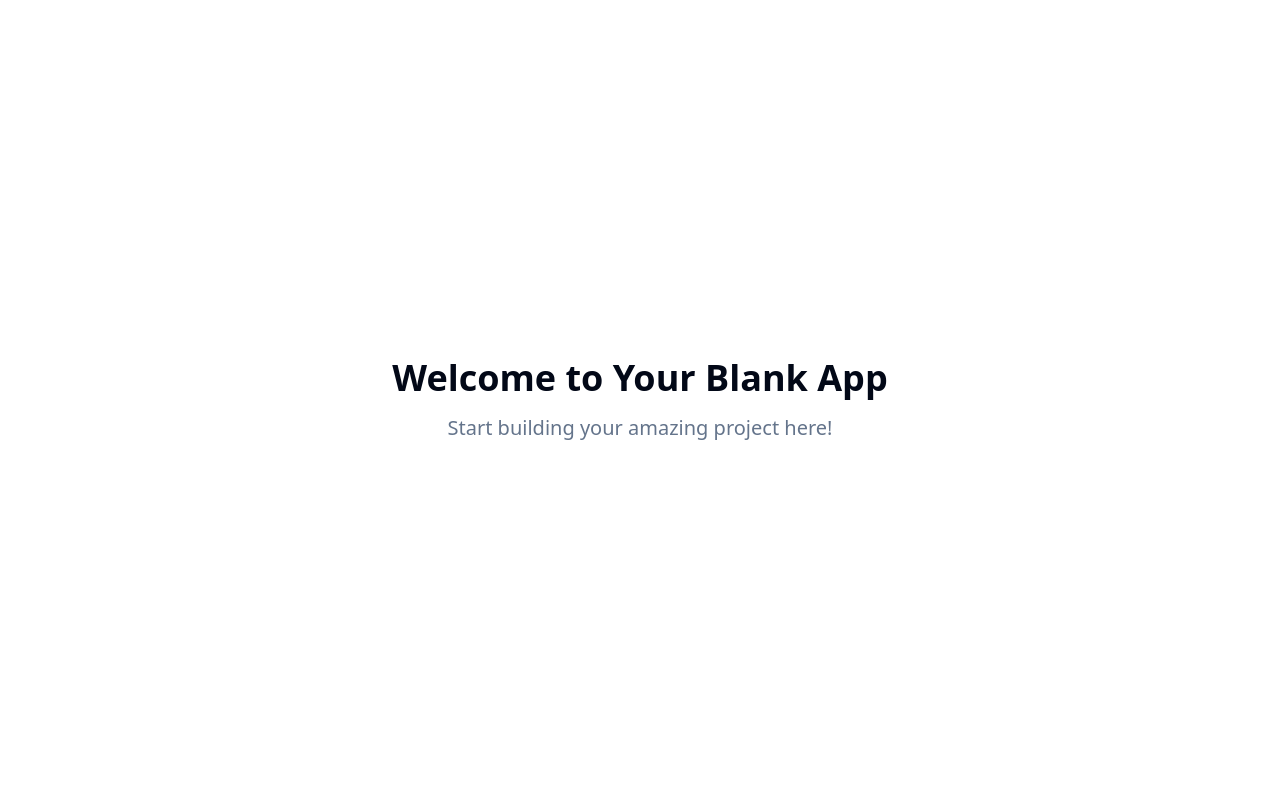
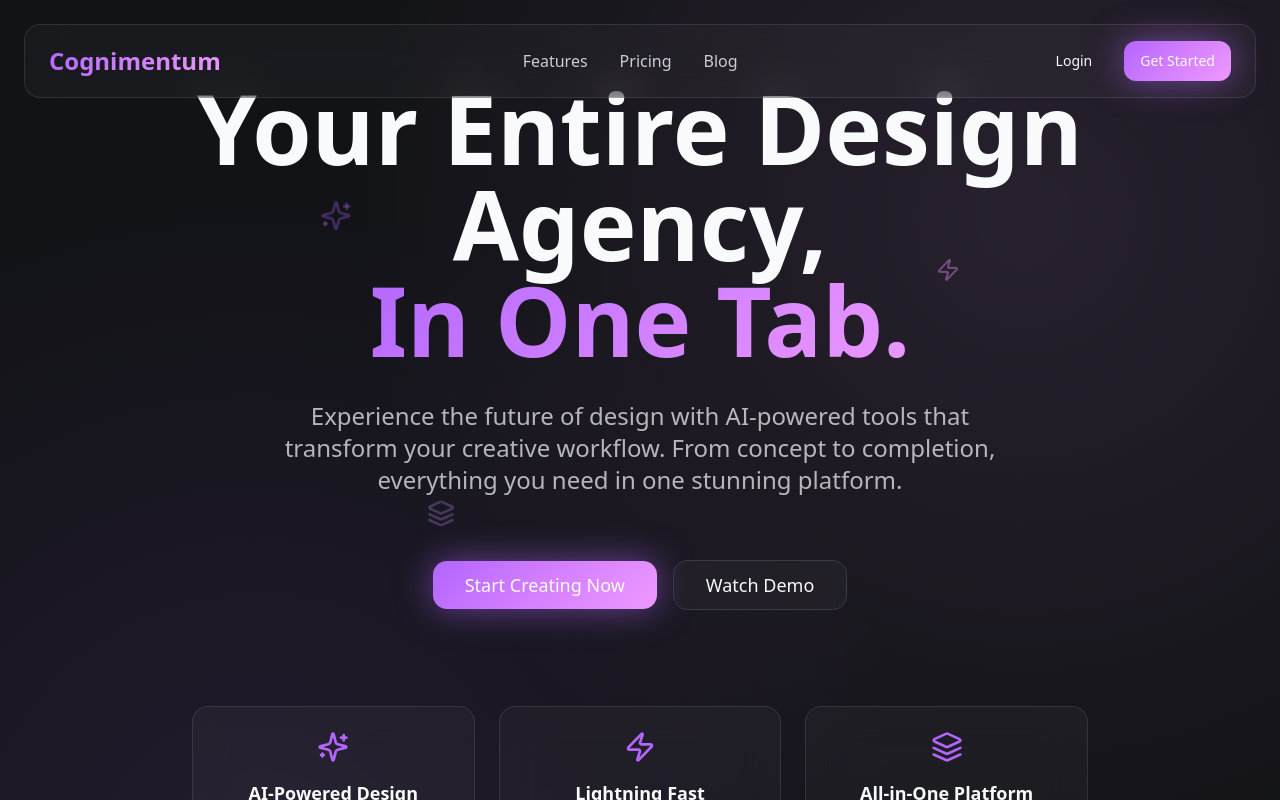
Before and after one commit to moxxum/cognimentum-purple-glaze-glow, a React (Vite) app: page / in a window 1280 px wide. Shown: the top 800 px of the page. Built offline with nearby package versions, Linux system fonts and the light colour scheme.

Commit message:
Refactor: Homepage design
Refactor the homepage design to be sleek, modern, and stylized,
using glass, gradients, and glows while maintaining the
Cognimentum name, slogan, and primary purple color.

```diff
--- a/index.html
+++ b/index.html
@@ -3,12 +3,12 @@
   <head>
     <meta charset="UTF-8" />
     <meta name="viewport" content="width=device-width, initial-scale=1.0" />
-    <title>cognimentum-purple-glaze-glow</title>
-    <meta name="description" content="Lovable Generated Project" />
-    <meta name="author" content="Lovable" />
+    <title>Cognimentum - Your Entire Design Agency, In One Tab</title>
+    <meta name="description" content="Experience the future of design with AI-powered tools that transform your creative workflow. From concept to completion, everything you need in one stunning platform." />
+    <meta name="author" content="Cognimentum" />
 
-    <meta property="og:title" content="cognimentum-purple-glaze-glow" />
-    <meta property="og:description" content="Lovable Generated Project" />
+    <meta property="og:title" content="Cognimentum - Your Entire Design Agency, In One Tab" />
+    <meta property="og:description" content="Experience the future of design with AI-powered tools that transform your creative workflow. From concept to completion, everything you need in one stunning platform." />
     <meta property="og:type" content="website" />
     <meta property="og:image" content="https://lovable.dev/opengraph-image-p98pqg.png" />
 
--- /dev/null
+++ b/src/components/Footer.tsx
@@ -0,0 +1,34 @@
+export function Footer() {
+  return (
+    <footer className="py-12 px-6">
+      <div className="max-w-7xl mx-auto">
+        <div className="glass-bg rounded-2xl p-8 border border-white/10">
+          <div className="flex flex-col md:flex-row justify-between items-center space-y-4 md:space-y-0">
+            {/* Logo and Copyright */}
+            <div className="flex items-center space-x-4">
+              <div className="text-xl font-bold text-gradient">
+                Cognimentum
+              </div>
+              <span className="text-foreground/50 text-sm">
+                © 2025 Cognimentum
+              </span>
+            </div>
+
+            {/* Links */}
+            <div className="flex items-center space-x-6 text-sm">
+              <a href="#privacy" className="text-foreground/60 hover:text-foreground transition-colors">
+                Privacy
+              </a>
+              <a href="#terms" className="text-foreground/60 hover:text-foreground transition-colors">
+                Terms
+              </a>
+              <a href="#contact" className="text-foreground/60 hover:text-foreground transition-colors">
+                Contact
+              </a>
+            </div>
+          </div>
+        </div>
+      </div>
+    </footer>
+  );
+}
--- /dev/null
+++ b/src/components/HeroSection.tsx
@@ -0,0 +1,82 @@
+import { Button } from "@/components/ui/button";
+import { Sparkles, Zap, Layers } from "lucide-react";
+
+export function HeroSection() {
+  return (
+    <section className="min-h-screen flex items-center justify-center px-6 pt-20">
+      <div className="max-w-6xl mx-auto text-center">
+        {/* Floating Icons */}
+        <div className="absolute inset-0 overflow-hidden pointer-events-none">
+          <Sparkles className="absolute top-1/4 left-1/4 w-8 h-8 text-primary/30 animate-float" />
+          <Zap className="absolute top-1/3 right-1/4 w-6 h-6 text-gradient-end/40 animate-float" style={{ animationDelay: '2s' }} />
+          <Layers className="absolute bottom-1/3 left-1/3 w-7 h-7 text-primary-light/30 animate-float" style={{ animationDelay: '4s' }} />
+        </div>
+
+        {/* Main Content */}
+        <div className="space-y-8 animate-fade-in-up">
+          {/* Headline */}
+          <div className="space-y-4">
+            <h1 className="text-6xl md:text-7xl lg:text-8xl font-bold leading-tight">
+              Your Entire Design Agency,
+              <br />
+              <span className="text-gradient">In One Tab.</span>
+            </h1>
+          </div>
+
+          {/* Subtext */}
+          <div className="max-w-3xl mx-auto">
+            <p className="text-xl md:text-2xl text-foreground/70 leading-relaxed">
+              Experience the future of design with AI-powered tools that transform your creative workflow.
+              From concept to completion, everything you need in one stunning platform.
+            </p>
+          </div>
+
+          {/* CTA Buttons */}
+          <div className="flex flex-col sm:flex-row gap-4 justify-center items-center pt-8">
+            <Button
+              variant="gradient"
+              size="lg"
+              className="text-lg px-8 py-6 animate-glow-pulse"
+            >
+              Start Creating Now
+            </Button>
+            <Button
+              variant="glass"
+              size="lg"
+              className="text-lg px-8 py-6"
+            >
+              Watch Demo
+            </Button>
+          </div>
+
+          {/* Features Preview */}
+          <div className="grid grid-cols-1 md:grid-cols-3 gap-6 pt-16 max-w-4xl mx-auto">
+            <div className="glass-bg glass-hover rounded-2xl p-6 border border-white/10">
+              <Sparkles className="w-8 h-8 text-primary mb-4 mx-auto" />
+              <h3 className="text-lg font-semibold mb-2">AI-Powered Design</h3>
+              <p className="text-foreground/60 text-sm">
+                Generate stunning visuals with advanced AI that understands your creative vision.
+              </p>
+            </div>
+
+            <div className="glass-bg glass-hover rounded-2xl p-6 border border-white/10">
+              <Zap className="w-8 h-8 text-primary mb-4 mx-auto" />
+              <h3 className="text-lg font-semibold mb-2">Lightning Fast</h3>
+              <p className="text-foreground/60 text-sm">
+                From concept to completion in minutes, not hours. Accelerate your entire design process.
+              </p>
+            </div>
+
+            <div className="glass-bg glass-hover rounded-2xl p-6 border border-white/10">
+              <Layers className="w-8 h-8 text-primary mb-4 mx-auto" />
+              <h3 className="text-lg font-semibold mb-2">All-in-One Platform</h3>
+              <p className="text-foreground/60 text-sm">
+                Brainstorming, creation, collaboration, and delivery - everything integrated seamlessly.
+              </p>
+            </div>
+          </div>
+        </div>
+      </div>
+    </section>
+  );
+}
--- /dev/null
+++ b/src/components/Navigation.tsx
@@ -0,0 +1,41 @@
+import { Button } from "@/components/ui/button";
+
+export function Navigation() {
+  return (
+    <nav className="fixed top-0 left-0 right-0 z-50 p-6">
+      <div className="max-w-7xl mx-auto">
+        <div className="glass-bg rounded-2xl px-6 py-4 border border-white/10">
+          <div className="flex items-center justify-between">
+            {/* Logo */}
+            <div className="text-2xl font-bold text-gradient">
+              Cognimentum
+            </div>
+
+            {/* Navigation Links */}
+            <div className="hidden md:flex items-center space-x-8">
+              <a href="#features" className="text-foreground/80 hover:text-foreground transition-colors">
+                Features
+              </a>
+              <a href="#pricing" className="text-foreground/80 hover:text-foreground transition-colors">
+                Pricing
+              </a>
+              <a href="#blog" className="text-foreground/80 hover:text-foreground transition-colors">
+                Blog
+              </a>
+            </div>
+
+            {/* Actions */}
+            <div className="flex items-center space-x-4">
+              <Button variant="ghost" className="hidden md:inline-flex">
+                Login
+              </Button>
+              <Button variant="gradient" className="animate-glow-pulse">
+                Get Started
+              </Button>
+            </div>
+          </div>
+        </div>
+      </div>
+    </nav>
+  );
+}
--- a/src/components/ui/button.tsx
+++ b/src/components/ui/button.tsx
@@ -5,17 +5,15 @@ import { cva, type VariantProps } from "class-variance-authority"
 import { cn } from "@/lib/utils"
 
 const buttonVariants = cva(
-  "inline-flex items-center justify-center gap-2 whitespace-nowrap rounded-md text-sm font-medium ring-offset-background transition-colors focus-visible:outline-none focus-visible:ring-2 focus-visible:ring-ring focus-visible:ring-offset-2 disabled:pointer-events-none disabled:opacity-50 [&_svg]:pointer-events-none [&_svg]:size-4 [&_svg]:shrink-0",
+  "inline-flex items-center justify-center gap-2 whitespace-nowrap rounded-xl text-sm font-medium transition-all duration-300 focus-visible:outline-none focus-visible:ring-2 focus-visible:ring-ring focus-visible:ring-offset-2 disabled:pointer-events-none disabled:opacity-50 [&_svg]:pointer-events-none [&_svg]:size-4 [&_svg]:shrink-0",
   {
     variants: {
       variant: {
-        default: "bg-primary text-primary-foreground hover:bg-primary/90",
-        destructive:
-          "bg-destructive text-destructive-foreground hover:bg-destructive/90",
-        outline:
-          "border border-input bg-background hover:bg-accent hover:text-accent-foreground",
-        secondary:
-          "bg-secondary text-secondary-foreground hover:bg-secondary/80",
+        default: "bg-primary text-primary-foreground hover:bg-primary-light glow-primary hover:glow-hover",
+        glass: "glass-bg glass-hover text-foreground border border-glass-border hover:border-primary/50",
+        gradient: "gradient-bg text-primary-foreground hover:scale-105 glow-primary hover:glow-hover",
+        outline: "border border-primary/30 bg-transparent text-primary hover:bg-primary/10 hover:border-primary/60",
+        secondary: "bg-secondary text-secondary-foreground hover:bg-secondary/80",
         ghost: "hover:bg-accent hover:text-accent-foreground",
         link: "text-primary underline-offset-4 hover:underline",
       },
--- a/src/index.css
+++ b/src/index.css
@@ -2,41 +2,59 @@
 @tailwind components;
 @tailwind utilities;
 
-/* Definition of the design system. All colors, gradients, fonts, etc should be defined here.
-All colors MUST be HSL.
-*/
+/* Modern Glass Morphism Design System with Purple Gradients */
 
 @layer base {
   :root {
-    --background: 0 0% 100%;
-    --foreground: 222.2 84% 4.9%;
+    /* Dark theme base */
+    --background: 222 12% 8%;
+    --foreground: 210 40% 98%;
 
-    --card: 0 0% 100%;
-    --card-foreground: 222.2 84% 4.9%;
+    /* Glass card backgrounds */
+    --card: 222 15% 12%;
+    --card-foreground: 210 40% 98%;
 
-    --popover: 0 0% 100%;
-    --popover-foreground: 222.2 84% 4.9%;
+    --popover: 222 15% 10%;
+    --popover-foreground: 210 40% 98%;
 
-    --primary: 222.2 47.4% 11.2%;
+    /* Purple gradient system */
+    --primary: 270 100% 70%;
+    --primary-dark: 270 100% 60%;
+    --primary-light: 270 100% 80%;
     --primary-foreground: 210 40% 98%;
 
-    --secondary: 210 40% 96.1%;
-    --secondary-foreground: 222.2 47.4% 11.2%;
+    /* Glass secondary colors */
+    --secondary: 222 15% 15%;
+    --secondary-foreground: 210 40% 95%;
 
-    --muted: 210 40% 96.1%;
-    --muted-foreground: 215.4 16.3% 46.9%;
+    --muted: 222 15% 12%;
+    --muted-foreground: 215 20% 65%;
 
-    --accent: 210 40% 96.1%;
-    --accent-foreground: 222.2 47.4% 11.2%;
+    --accent: 270 100% 70%;
+    --accent-foreground: 210 40% 98%;
 
-    --destructive: 0 84.2% 60.2%;
+    --destructive: 0 84% 60%;
     --destructive-foreground: 210 40% 98%;
 
-    --border: 214.3 31.8% 91.4%;
-    --input: 214.3 31.8% 91.4%;
-    --ring: 222.2 84% 4.9%;
+    /* Glass borders and inputs */
+    --border: 222 15% 20%;
+    --input: 222 15% 15%;
+    --ring: 270 100% 70%;
 
-    --radius: 0.5rem;
+    --radius: 1rem;
+
+    /* Custom gradient colors */
+    --gradient-start: 270 100% 70%;
+    --gradient-middle: 280 100% 75%;
+    --gradient-end: 290 100% 80%;
+
+    /* Glass backgrounds */
+    --glass-bg: 222 15% 12%;
+    --glass-border: 222 15% 25%;
+
+    /* Glow effects */
+    --glow-primary: 270 100% 70%;
+    --glow-secondary: 280 100% 75%;
 
     --sidebar-background: 0 0% 98%;
 
@@ -94,6 +112,49 @@ All colors MUST be HSL.
   }
 }
 
+/* Custom gradient and glass utilities */
+@layer components {
+  .gradient-bg {
+    background: linear-gradient(135deg,
+      hsl(var(--gradient-start)) 0%,
+      hsl(var(--gradient-middle)) 50%,
+      hsl(var(--gradient-end)) 100%);
+  }
+
+  .glass-bg {
+    background: rgba(255, 255, 255, 0.03);
+    backdrop-filter: blur(20px);
+    border: 1px solid rgba(255, 255, 255, 0.1);
+  }
+
+  .glass-hover {
+    @apply transition-all duration-300;
+  }
+
+  .glass-hover:hover {
+    background: rgba(255, 255, 255, 0.05);
+    border-color: rgba(255, 255, 255, 0.2);
+    transform: translateY(-2px);
+  }
+
+  .glow-primary {
+    box-shadow: 0 0 40px hsl(var(--glow-primary) / 0.3);
+  }
+
+  .glow-hover:hover {
+    box-shadow: 0 0 60px hsl(var(--glow-primary) / 0.5);
+  }
+
+  .text-gradient {
+    background: linear-gradient(135deg,
+      hsl(var(--primary)) 0%,
+      hsl(var(--gradient-end)) 100%);
+    -webkit-background-clip: text;
+    background-clip: text;
+    -webkit-text-fill-color: transparent;
+  }
+}
+
 @layer base {
   * {
     @apply border-border;
@@ -101,5 +162,8 @@ All colors MUST be HSL.
 
   body {
     @apply bg-background text-foreground;
+    background-image:
+      radial-gradient(circle at 20% 80%, hsl(var(--primary) / 0.1) 0%, transparent 50%),
+      radial-gradient(circle at 80% 20%, hsl(var(--gradient-end) / 0.1) 0%, transparent 50%);
   }
 }
--- a/src/pages/Index.tsx
+++ b/src/pages/Index.tsx
@@ -1,12 +1,13 @@
-// Update this page (the content is just a fallback if you fail to update the page)
+import { Navigation } from "@/components/Navigation";
+import { HeroSection } from "@/components/HeroSection";
+import { Footer } from "@/components/Footer";
 
 const Index = () => {
   return (
-    <div className="min-h-screen flex items-center justify-center bg-background">
-      <div className="text-center">
-        <h1 className="text-4xl font-bold mb-4">Welcome to Your Blank App</h1>
-        <p className="text-xl text-muted-foreground">Start building your amazing project here!</p>
-      </div>
+    <div className="min-h-screen">
+      <Navigation />
+      <HeroSection />
+      <Footer />
     </div>
   );
 };
--- a/tailwind.config.ts
+++ b/tailwind.config.ts
@@ -26,7 +26,22 @@ export default {
 				foreground: 'hsl(var(--foreground))',
 				primary: {
 					DEFAULT: 'hsl(var(--primary))',
+					dark: 'hsl(var(--primary-dark))',
+					light: 'hsl(var(--primary-light))',
 					foreground: 'hsl(var(--primary-foreground))'
+				},
+				gradient: {
+					start: 'hsl(var(--gradient-start))',
+					middle: 'hsl(var(--gradient-middle))',
+					end: 'hsl(var(--gradient-end))'
+				},
+				glass: {
+					bg: 'hsl(var(--glass-bg))',
+					border: 'hsl(var(--glass-border))'
+				},
+				glow: {
+					primary: 'hsl(var(--glow-primary))',
+					secondary: 'hsl(var(--glow-secondary))'
 				},
 				secondary: {
 					DEFAULT: 'hsl(var(--secondary))',
@@ -84,11 +99,26 @@ export default {
 					to: {
 						height: '0'
 					}
+				},
+				'float': {
+					'0%, 100%': { transform: 'translateY(0px)' },
+					'50%': { transform: 'translateY(-10px)' }
+				},
+				'glow-pulse': {
+					'0%, 100%': { boxShadow: '0 0 20px hsl(var(--primary) / 0.3)' },
+					'50%': { boxShadow: '0 0 40px hsl(var(--primary) / 0.6)' }
+				},
+				'fade-in-up': {
+					'0%': { opacity: '0', transform: 'translateY(20px)' },
+					'100%': { opacity: '1', transform: 'translateY(0)' }
 				}
 			},
 			animation: {
 				'accordion-down': 'accordion-down 0.2s ease-out',
-				'accordion-up': 'accordion-up 0.2s ease-out'
+				'accordion-up': 'accordion-up 0.2s ease-out',
+				'float': 'float 6s ease-in-out infinite',
+				'glow-pulse': 'glow-pulse 2s ease-in-out infinite',
+				'fade-in-up': 'fade-in-up 0.6s ease-out'
 			}
 		}
 	},
```
